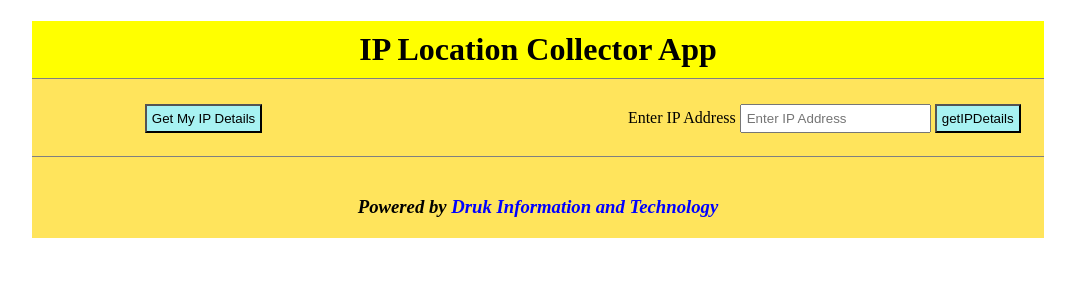
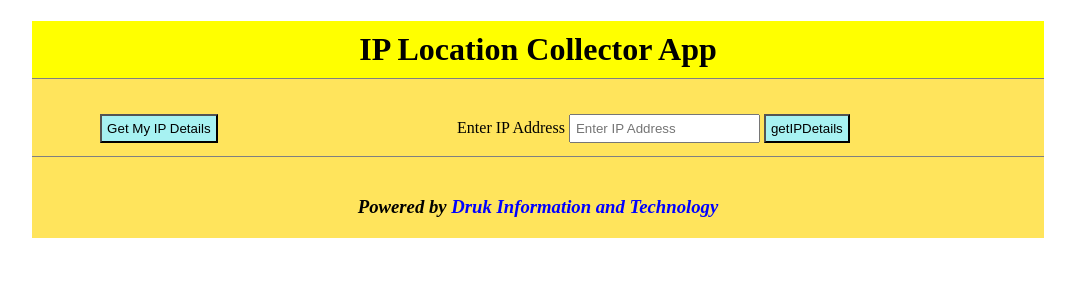
Before and after one commit to sumukus/ip-locatorapp, a Flask app: page / in a window 1280 px wide. Shown: the top 300 px of the page, without its empty margins (102-1177 px from the left). Run offline with Flask 2, Linux system fonts and the light colour scheme.

Commit message:
gui updated

```diff
--- a/templates/index.html
+++ b/templates/index.html
@@ -24,14 +24,14 @@
 			background-color: #4dd6d6;
 		}
 		.search_table{
+			text-align: center;
 			border-bottom: 1px solid grey;
-			padding-bottom: 20px;
-			padding-right: 20px;
+			padding: 10px;
+			width: 100%;
 		}
-		table{
-			text-align: right;
+		table,td,tr{
+			text-align: center;
 			margin: auto;
-			width: 100%;
 		}
 		input{
 			padding: 5px;
```
